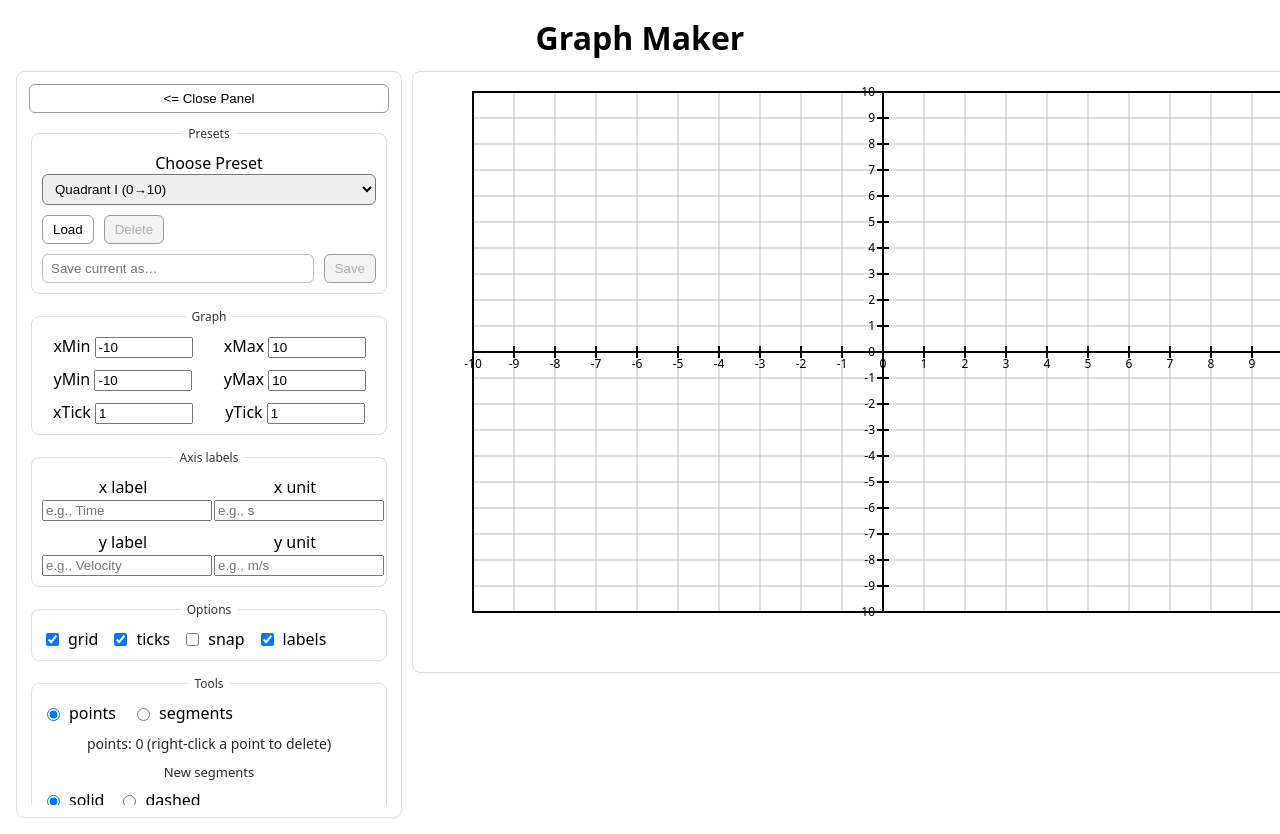
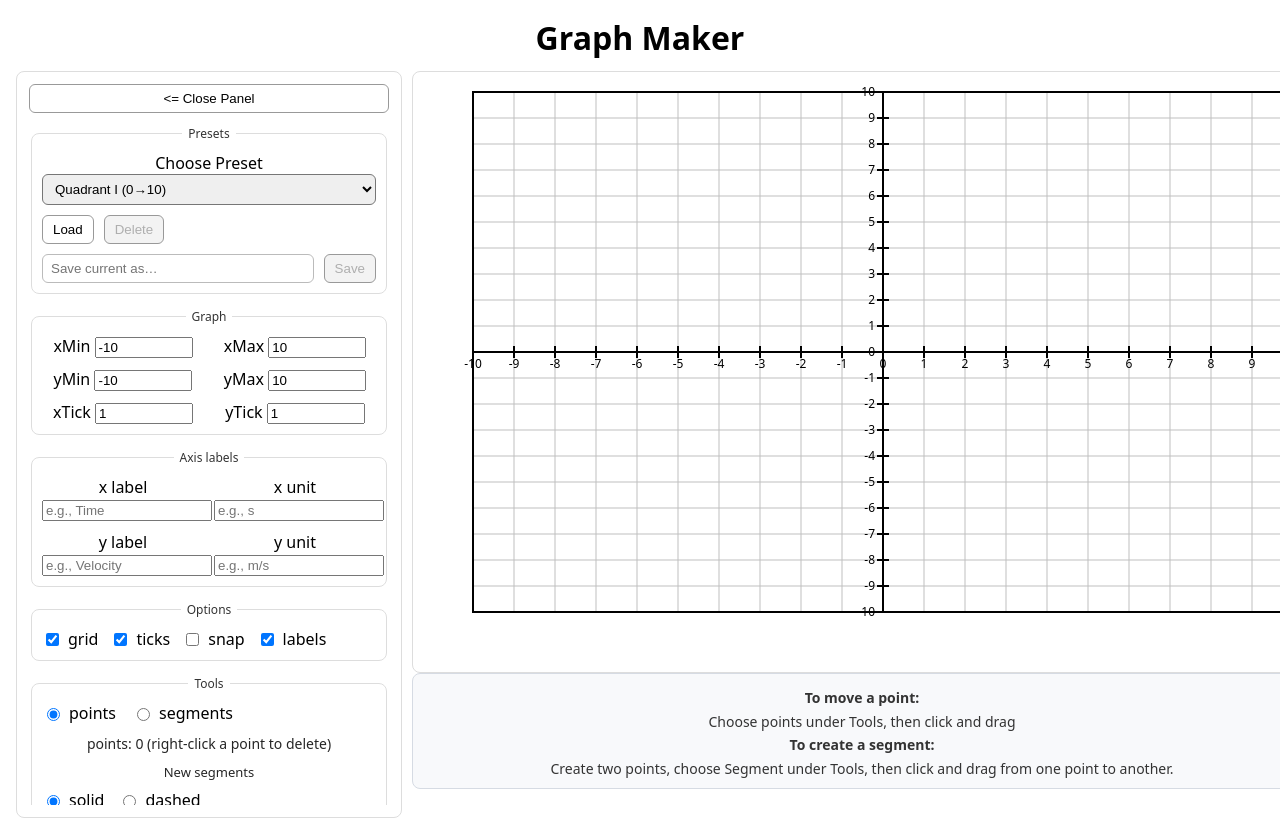
Before and after one commit to zshep/graph-maker, a React (Vite) app: page / in a window 1280 px wide. Shown: the top 834 px of the page. Built offline with nearby package versions, Linux system fonts and the light colour scheme.

Commit message:
added guide for moving a point and for creating a segment underneath graph

```diff
--- a/src/components/GraphCanvas.jsx
+++ b/src/components/GraphCanvas.jsx
@@ -114,7 +114,26 @@ const styles = {
     alignItems: "center",
     justifyContent: "start",
   },
-  hint: {},
+  hint: {
+    width: 900,
+    background: "#f8f9fb",
+    border: "1px solid #d6dbe3",
+    borderRadius: 8,
+    padding: "10px 12px",
+    fontSize: 14,
+    lineHeight: 1.4,
+    color: "#333",
+    boxSizing: "border-box",
+  },
+
+  hintTitle: {
+    margin: "4px 0 4px 0",
+    fontWeight: 600,
+  },
+
+  hintText: {
+    margin: 0,
+  },
 };
 
 /**
@@ -466,7 +485,7 @@ export default function GraphCanvas() {
     );
   }
 
-   // show/hide hint function for segment making
+  // show/hide hint function for segment making
   function handleCreateSegment() {
     setShowHint(false);
   }
@@ -480,8 +499,6 @@ export default function GraphCanvas() {
     );
     setSelectedPointId((cur) => (cur === pointId ? null : cur));
   }
-
-
 
   //---labeling of points logic---
 
@@ -1381,22 +1398,29 @@ export default function GraphCanvas() {
             </g>
           )}
         </svg>
+
+        {/* Segemnt Hint */}
+        {showHint && (
+          <div style={styles.hint}>
+            <p style={styles.hintTitle}>To move a point:</p>
+            <p style={styles.hintText}>
+              Choose points under Tools, then click and drag
+
+            </p>
+            <p style={styles.hintTitle}>To create a segment:</p>
+            <p style={styles.hintText}>
+              Create two points, choose Segment under Tools, then click and drag
+              from one point to another.
+            </p>
+          </div>
+        )}
       </div>
-
-
     </div>
   );
 }
 
 /*
- { Create segment Hint }
-      {showHint && (
-      <div style={styles.hint}>
-        <p>To Create a Segment:</p>
-        <p>Create two points. Select segments undertools. Click and drag from one point to another</p>
 
-      </div>
-      )}
 
 
 
```
